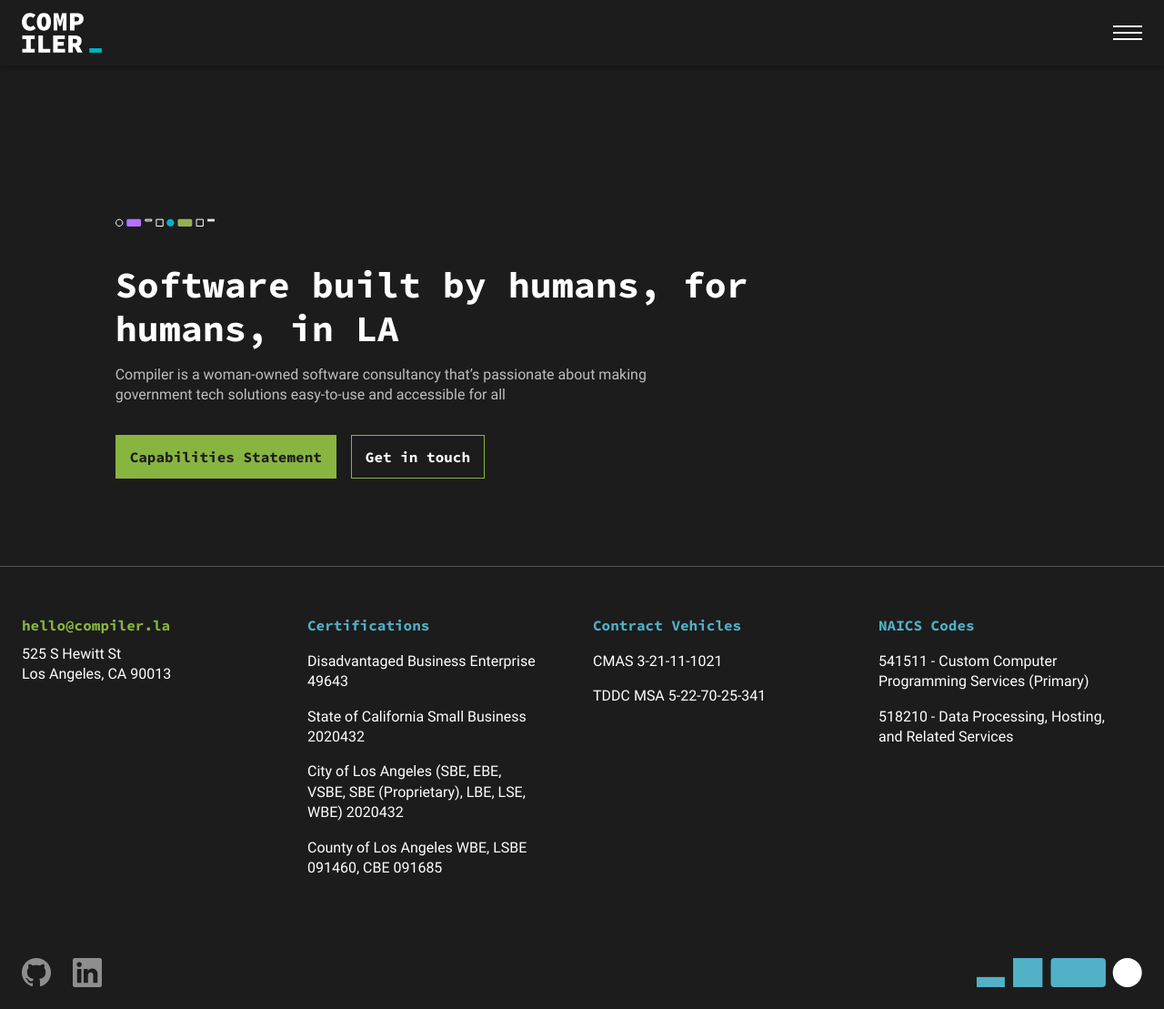
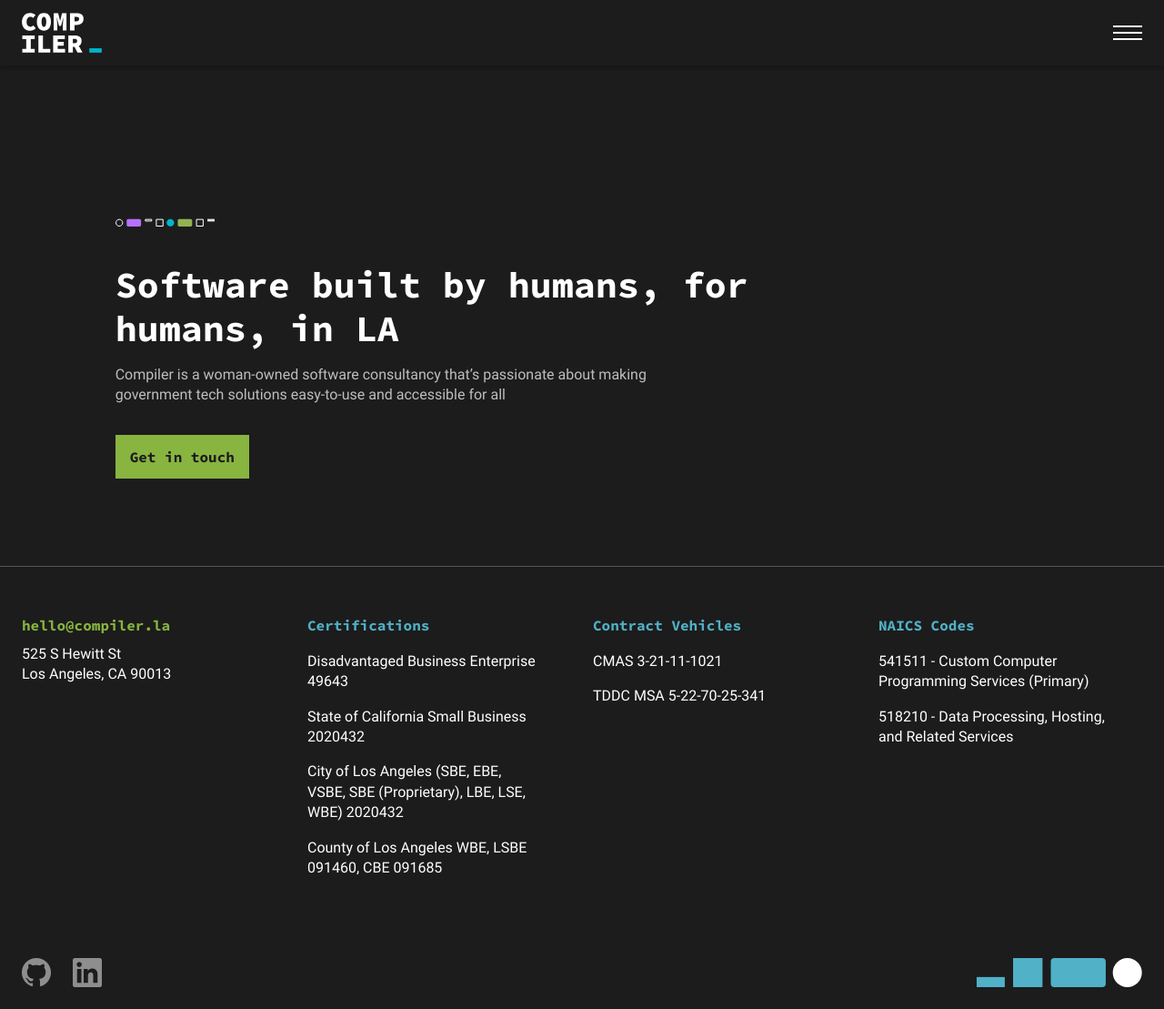
Before and after one commit to compilerla/compiler.la, a Jekyll site: the page built from index.html, in a window 1280 px wide. Shown: the whole page at 91% size. Built offline with Jekyll 4.4.1, drawn with Linux system fonts in a browser that asks for light colours.

Commit message:
feat(home): remove Cap Stmt link

```diff
--- a/index.html
+++ b/index.html
@@ -12,8 +12,7 @@
         <div class="offset-lg-1 col-lg-6">
             <p class="mb-3 pb-3 text-info">Compiler is a woman-owned software consultancy that’s passionate about making government tech solutions easy-to-use and accessible for all</p>
             <div class="d-flex flex-column flex-lg-row gap-3 mb-5 pb-5">
-                <a class="btn btn-primary" target="_blank" href="/capabilities">Capabilities Statement</a>
-                <a class="btn btn-outline-primary" href="mailto:hello@compiler.la">Get in touch</a>
+                <a class="btn btn-primary" href="mailto:hello@compiler.la">Get in touch</a>
             </div>
         </div>
     </div>
```
